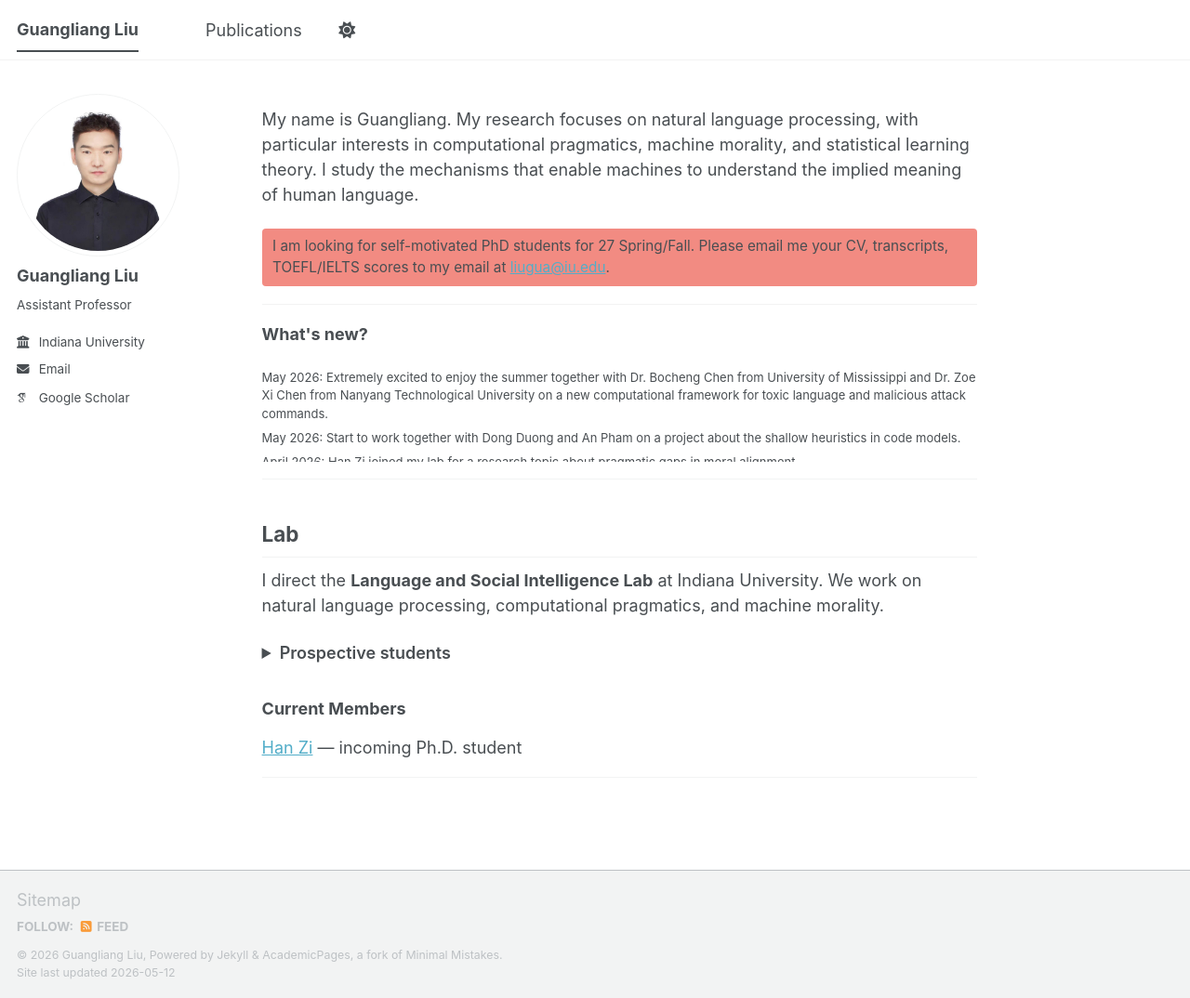
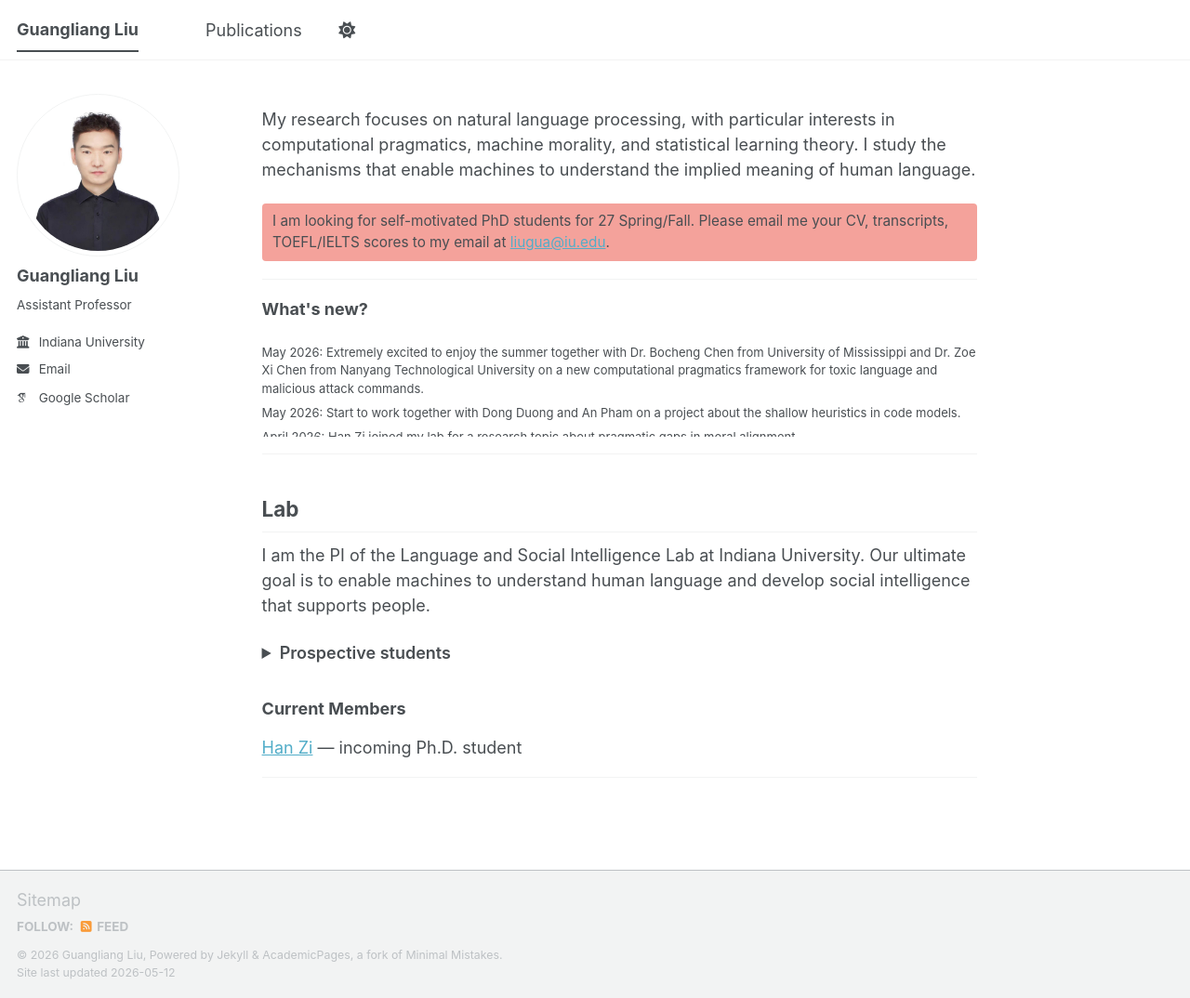
Before and after one commit to guangliang-nlp/guangliang-nlp.github.io, a Jekyll site: the page built from about.md, in a window 1280 px wide and 1074 px high. Shown: the whole window at 93% size. Built offline with Jekyll 4.4.1, drawn with Linux system fonts in a browser that asks for light colours; some web fonts are replaced; a script bundle is joined from its source files by our own code; library files that are not in the unit come from our copies.

Commit message:
Update about.md

```diff
--- a/about.md
+++ b/about.md
@@ -7,9 +7,9 @@ redirect_from:
   - /about.html
 ---
 
-My name is Guangliang. My research focuses on natural language processing, with particular interests in computational pragmatics, machine morality, and statistical learning theory. I study the mechanisms that enable machines to understand the implied meaning of human language.
+My research focuses on natural language processing, with particular interests in computational pragmatics, machine morality, and statistical learning theory. I study the mechanisms that enable machines to understand the implied meaning of human language.
 
-<p style="font-size:0.85em; background-color:#f28b82; padding:0.5em 0.75em; border-radius:4px;">I am looking for self-motivated PhD students for 27 Spring/Fall. Please email me your CV, transcripts, TOEFL/IELTS scores to my email at <a href="mailto:liugua@iu.edu">liugua@iu.edu</a>.</p>
+<p style="font-size:0.85em; background-color:rgba(242,139,130,0.8); padding:0.5em 0.75em; border-radius:4px;">I am looking for self-motivated PhD students for 27 Spring/Fall. Please email me your CV, transcripts, TOEFL/IELTS scores to my email at <a href="mailto:liugua@iu.edu">liugua@iu.edu</a>.</p>
 ---
 
 <section id="news">
@@ -35,11 +35,11 @@ My name is Guangliang. My research focuses on natural language processing, with
 <section id="lab">
 <h2>Lab</h2>
 
-<p>I direct the <strong>Language and Social Intelligence Lab</strong> at Indiana University. We work on natural language processing, computational pragmatics, and machine morality.</p>
+<p>I am the PI of the Language and Social Intelligence Lab at Indiana University. Our ultimate goal is to enable machines to understand human language and develop social intelligence that supports people.</p>
 
 <details>
 <summary style="cursor:pointer; font-weight:600; margin-bottom:0.8em;">Prospective students</summary>
-<p style="margin-top:0.8em;">I am actively looking for motivated Ph.D. students and research interns. If you are interested in joining the lab, please afeel free to email me a brief introduction along with your CV.</p>
+<p style="margin-top:0.8em;">I am actively seeking motivated Ph.D. students and research interns. If you are interested in joining the lab, please feel free to email me a brief introduction along with your CV. If you are a student at Indiana University, you are also welcome to stop by my office at IT555.</p>
 </details>
 
 <h3 style="margin-top:1.2em;">Current Members</h3>
```
Also changed, not shown: other parts of about.md (+1 -1 lines).
